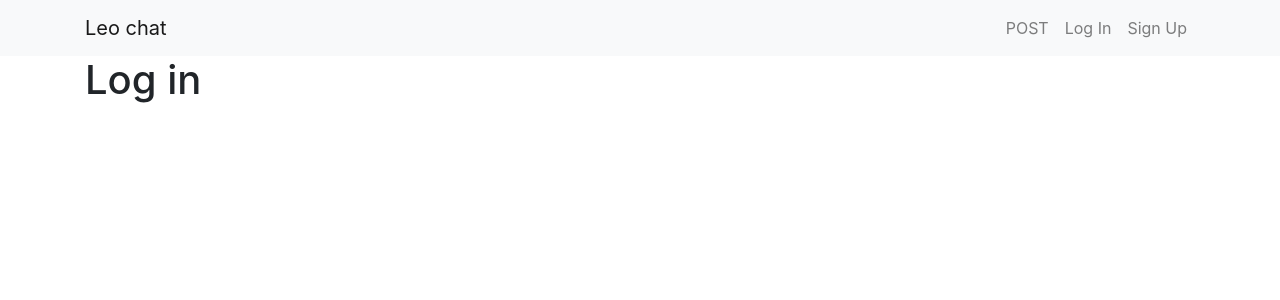
After one commit to muraleo/django_social_media_clone, a Django app: page /test/ in a window 1280 px wide. The commit adds this page. Shown: the top 300 px of the page. Run offline with Django 3.2, Linux system fonts and the light colour scheme; some libraries are stand-ins or nearby versions.

Commit message:
create signin and signout page

```diff
--- a/accounts/forms.py
+++ b/accounts/forms.py
@@ -7,6 +7,6 @@ class UserCreateForm(UserCreationForm):
         model = get_user_model()
 
     def __init__(self, *args, **kwargs):
-        super().__init__(*args, *kwargs)
-        self.field['username'].label = 'Display Name'
-        self.field['email'].label = 'Email Address'
+        super().__init__(*args, **kwargs)
+        self.fields['username'].label = 'Display Name'
+        self.fields['email'].label = 'Email Address'
--- a/accounts/urls.py
+++ b/accounts/urls.py
@@ -5,15 +5,15 @@ from . import views
 app_name = 'accounts'
 
 urlpatterns = [
-    path('login',
+    path('login/',
         auth_views.LoginView.as_view(template_name='accounts/login.html'),
         name='login'
     ),
-    path('logout',
+    path('logout/',
         auth_views.LogoutView.as_view(),
         name='logout'
     ),
-    path('login',
+    path('signup/',
         views.SignUp.as_view(),
         name='signup'
     ),
--- a/django_social_media_clone/settings.py
+++ b/django_social_media_clone/settings.py
@@ -122,3 +122,7 @@ USE_TZ = True
 
 STATIC_URL = '/static/'
 STATICFILES_DIR = os.path.join(BASE_DIR, 'static')
+
+
+LOGIN_REDIRECT_URL = '/test'
+LOGOUT_REDIRECT_URL = '/thanks'
--- a/django_social_media_clone/urls.py
+++ b/django_social_media_clone/urls.py
@@ -18,8 +18,10 @@ from django.urls import path, include
 from . import views
 
 urlpatterns = [
-    path('', views.HomePage.as_view(), name='homePage'),
+    path('', views.HomePage.as_view(), name='home'),
     path('admin/', admin.site.urls),
     path('accounts/', include('accounts.urls', namespace='accounts')),
-    path('accounts/', include('django.contrib.auth.urls'))
+    path('accounts/', include('django.contrib.auth.urls')),
+    path('test/', views.TestPage.as_view(), name="testPage"),
+    path('thanks/', views.ThanksPage.as_view(), name="thanksPage")
 ]
--- a/django_social_media_clone/views.py
+++ b/django_social_media_clone/views.py
@@ -1,4 +1,10 @@
 from django.views.generic import TemplateView
+
+class TestPage(TemplateView):
+    template_name = 'test.html'
+
+class ThanksPage(TemplateView):
+    template_name = 'thanks.html'
 
 class HomePage(TemplateView):
     template_name = 'index.html'
--- a/templates/base.html
+++ b/templates/base.html
@@ -1,5 +1,5 @@
 <!DOCTYPE html>
-<html lang="en">
+{% load staticfiles%}
 <head>
     <meta charset="UTF-8">
     <meta name="viewport" content="width=device-width, initial-scale=1.0">
@@ -16,18 +16,18 @@
 <body>
     <nav class="navbar navbar-expand-lg navbar-light bg-light">
         <div class="container">
-            <a class="navbar-brand mynav" href="{% url 'home'%}}">Leo chat</a>
+            <a class="navbar-brand mynav" href="{% url 'home' %}">Leo chat</a>
 
-            <ul class="nav navbar-nav navbar-right">
+            <ul class="navbar-nav">
                 {% if user.is_authenticated%}
-                    <li><a href="#">POST</a></li>
-                    <li><a href="#">GROUP</a></li>
-                    <li><a href="#">CREATE POST</a></li>
-                    <li><a href="{% url 'accounts:logout'%}">Log Out</a></li>
+                    <li class="nav-item"><a class="nav-link" href="#">POST</a></li>
+                    <li class="nav-item"><a class="nav-link" href="#">GROUP</a></li>
+                    <li class="nav-item"><a class="nav-link" href="#">CREATE POST</a></li>
+                    <li class="nav-item"><a class="nav-link" href="{% url 'accounts:logout'%}">Log Out</a></li>
                 {% else %}
-                    <li><a href="#">POST</a></li>
-                    <li><a href="{% url 'accounts:login'%}">Log In</a></li>
-                    <li><a href="{% url 'accounts:signup'%}">Sign Up</a></li>
+                    <li class="nav-item"><a class="nav-link" href="#">POST</a></li>
+                    <li class="nav-item"><a class="nav-link" href="{% url 'accounts:login'%}">Log In</a></li>
+                    <li class="nav-item"><a class="nav-link" href="{% url 'accounts:signup'%}">Sign Up</a></li>
                 {% endif %}
             </ul>
         </div>
--- /dev/null
+++ b/templates/test.html
@@ -0,0 +1,5 @@
+{% extends "base.html"%}
+
+{% block content %}
+<h1>Log in</h1>
+{% endblock %}
--- /dev/null
+++ b/templates/thanks.html
@@ -0,0 +1,5 @@
+{% extends "base.html"%}
+
+{% block content %}
+<h1>Log out</h1>
+{% endblock %}
```
Also changed, not shown: accounts/migrations/0001_initial.py (added), db.sqlite3.
